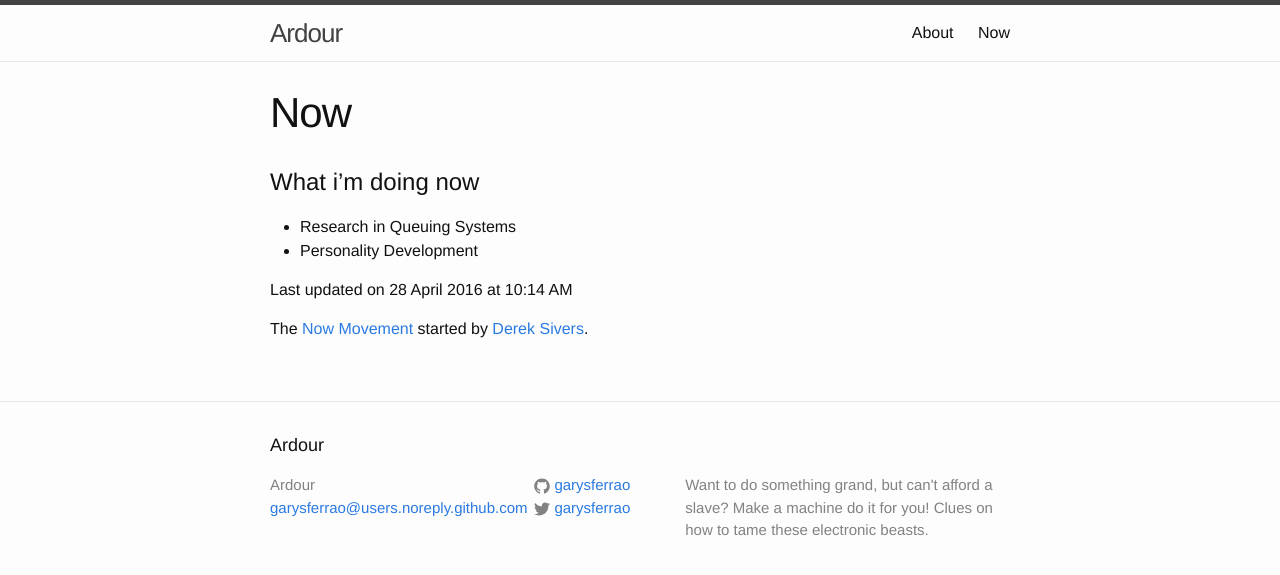
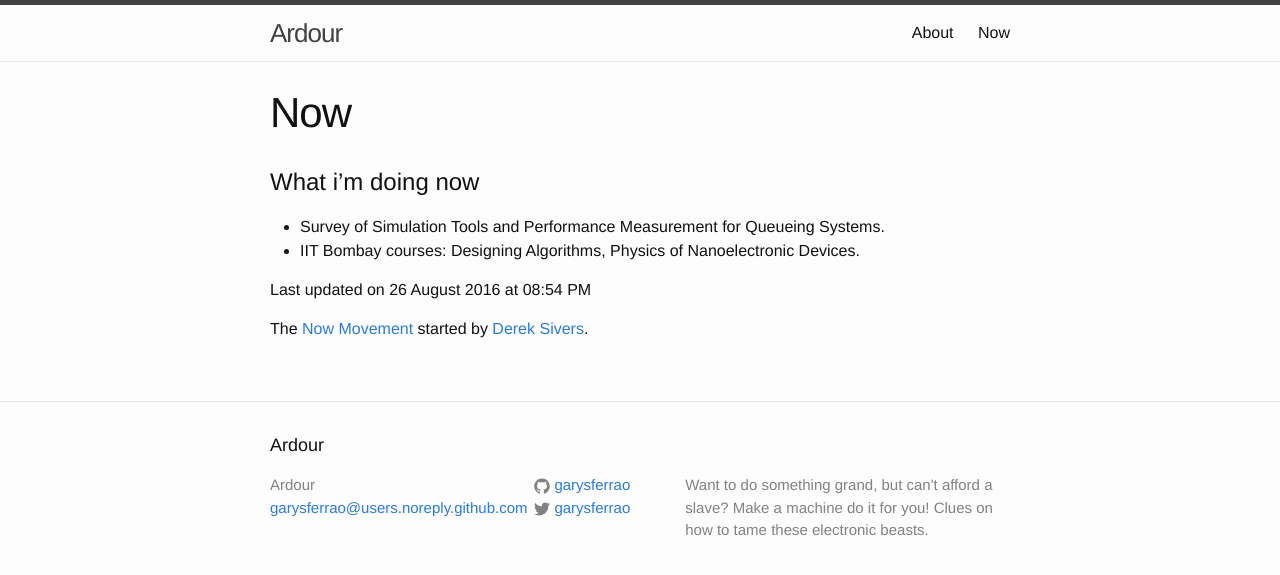
Before and after one commit to garysferrao/garysferrao.github.io, a Jekyll site: the page built from now.md, in a window 1280 px wide. Shown: the top 575 px of the page. Built offline with Jekyll 4.4.1, drawn with Linux system fonts in a browser that asks for light colours.

Commit message:
[Update] /now page
Updated /now page for the monsoon session. Need to buck up on getting stuff
done!~

```diff
--- a/now.md
+++ b/now.md
@@ -6,10 +6,14 @@ permalink: /now/
 
 # What i'm doing now
 
-* Research in Queuing Systems
-* Personality Development
+* Survey of Simulation Tools and Performance Measurement for Queueing Systems.
+* IIT Bombay courses: Designing Algorithms, Physics of Nanoelectronic Devices.
 
-Last updated on 28 April 2016 at 10:14 AM
+Last updated on 26 August 2016 at 08:54 PM
+
+[//]: # (Last updated on 28 April 2016 at 10:14 AM)
+[//]: # (* Research in Queuing Systems)
+[//]: # (* Personality Development)
 
 [//]: #(Last updated on 4 January 2016 at 10:51 AM)
 [//]: #(* Student and work stuff)
```
